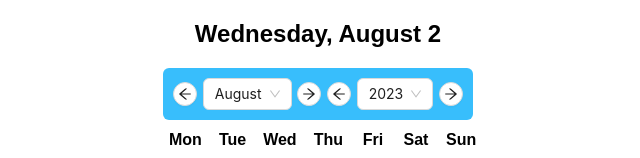
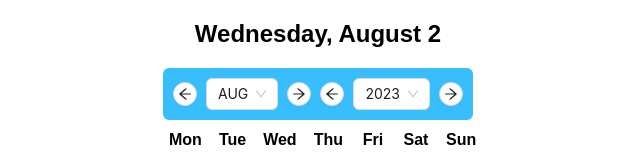
Before and after one commit to miroa88/React-Components, a React (Create React App) app: page / in a window 1280 px wide. Shown: the top 158 px of the page, without its empty margins (322-962 px from the left). Built offline with nearby package versions, Linux system fonts and the light colour scheme.

Commit message:
updating month name

```diff
--- a/src/DatePicker.js
+++ b/src/DatePicker.js
@@ -27,7 +27,7 @@ const DatePicker = () => {
 
   const months = Array.from({ length: 12 }, (_, monthIndex) => ({
     value: monthIndex,
-    label: format(new Date(0, monthIndex), 'MMMM'),
+    label: format(new Date(0, monthIndex), 'MMMM').slice(0, 3).toUpperCase(),
   }));
 
   const years = Array.from({ length: 10 }, (_, yearIndex) => {
@@ -84,6 +84,7 @@ const DatePicker = () => {
   const monthLeftClickHandler = () => {
     const previousDate = new Date(selectedMonth)
     handleMonthChange(selectedMonth.getMonth() - 1);
+
   }
 
   const monthRightClickHandler = () => {
```
